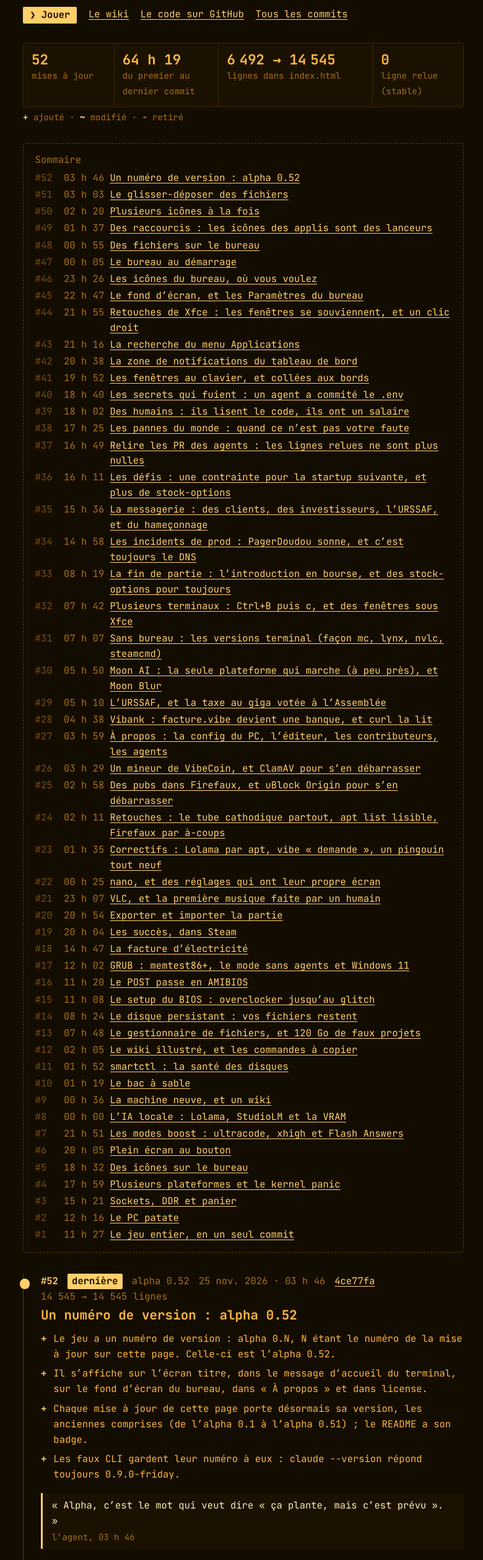
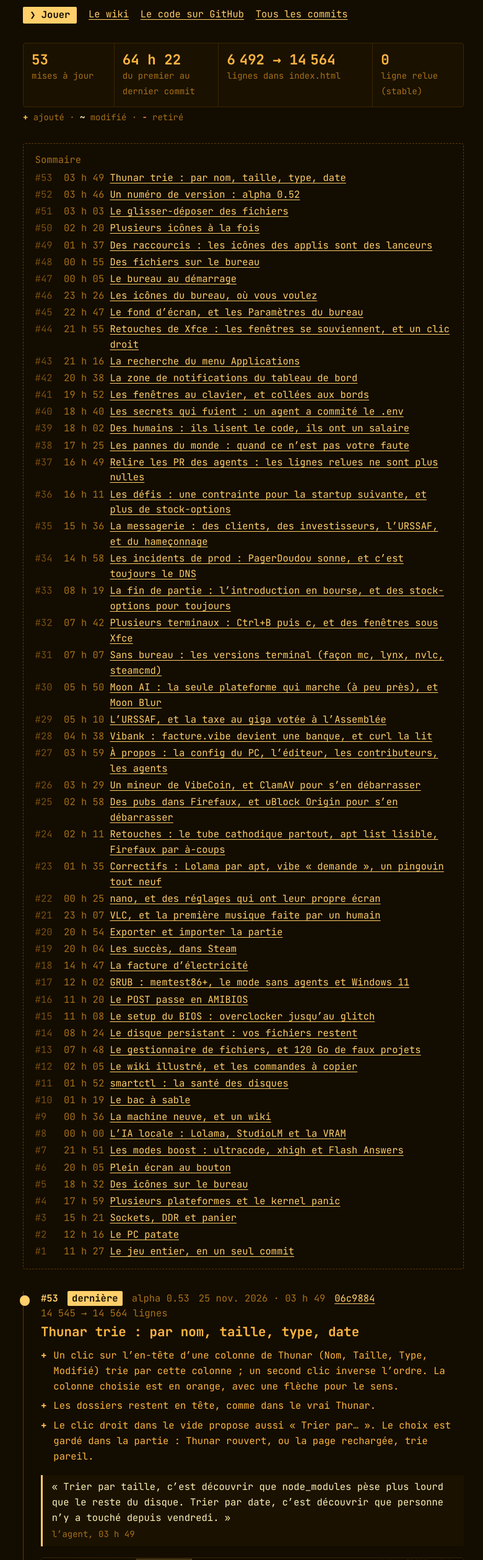
Before and after one commit to lucv78-coder/ai-devops-chaos-simulator, a plain HTML site: page nouveautes.html in a window 1280 px wide. Shown: the part 283-2800 px from the top of the page at 62% size, without its empty margins (247-1027 px from the left). Drawn offline with Linux system fonts and the light colour scheme.

Commit message:
docs: les nouveautés passent à 53, le README trie
- Mise à jour n° 53 sur la page des nouveautés : le tri de Thunar. Une capture :
  Thunar trié par taille.
- README : 84 succès, dont 20 cachés.
- Lignes du jeu : 14 545 → 14 564 (README, CONTRIBUTING, badge,
  bannière, schéma, chiffres). Lignes relues : 0.

Co-Authored-By: Claude Opus 5.5 <noreply@anthropic.com>
Claude-Session: https://claude.ai/code/session_01Ly259ZiaRJJ7AzLMxAi3nU

```diff
--- a/nouveautes.html
+++ b/nouveautes.html
@@ -137,9 +137,9 @@ footer p + p { margin-top: .5em; }
   </nav>
 
   <div class="stats" role="list" aria-label="En chiffres">
-    <div role="listitem"><b>52</b><span>mises à jour</span></div>
-    <div role="listitem"><b>64 h 19</b><span>du premier au dernier commit</span></div>
-    <div role="listitem"><b>6 492 → 14 545</b><span>lignes dans index.html</span></div>
+    <div role="listitem"><b>53</b><span>mises à jour</span></div>
+    <div role="listitem"><b>64 h 22</b><span>du premier au dernier commit</span></div>
+    <div role="listitem"><b>6 492 → 14 564</b><span>lignes dans index.html</span></div>
     <div role="listitem"><b>0</b><span>ligne relue (stable)</span></div>
   </div>
   <p class="legend"><b class="p">+</b> ajouté · <b class="t">~</b> modifié · <b class="m">−</b> retiré</p>
@@ -147,6 +147,7 @@ footer p + p { margin-top: .5em; }
   <nav class="toc" aria-labelledby="toc-t">
     <h2 id="toc-t">Sommaire</h2>
     <ol>
+      <li><span class="n">#53</span><time datetime="2026-11-25T03:49">03 h 49</time><a href="#tri-thunar">Thunar trie : par nom, taille, type, date</a></li>
       <li><span class="n">#52</span><time datetime="2026-11-25T03:46">03 h 46</time><a href="#version">Un numéro de version : alpha 0.52</a></li>
       <li><span class="n">#51</span><time datetime="2026-11-25T03:03">03 h 03</time><a href="#glisser-deposer">Le glisser-déposer des fichiers</a></li>
       <li><span class="n">#50</span><time datetime="2026-11-25T02:20">02 h 20</time><a href="#multiselection">Plusieurs icônes à la fois</a></li>
@@ -202,8 +203,22 @@ footer p + p { margin-top: .5em; }
     </ol>
   </nav>
 
-  <article class="maj latest" id="version" aria-labelledby="t52">
-    <p class="meta"><span class="n">#52</span><span class="new">dernière</span><span class="v">alpha 0.52</span><time datetime="2026-11-25T03:46">25 nov. 2026 · 03 h 46</time><a href="https://github.com/lucv78-coder/ai-devops-chaos-simulator/commit/4ce77fa">4ce77fa</a><span>14 545 → 14 545 lignes</span></p>
+  <article class="maj latest" id="tri-thunar" aria-labelledby="t53">
+    <p class="meta"><span class="n">#53</span><span class="new">dernière</span><span class="v">alpha 0.53</span><time datetime="2026-11-25T03:49">25 nov. 2026 · 03 h 49</time><a href="https://github.com/lucv78-coder/ai-devops-chaos-simulator/commit/06c9884">06c9884</a><span>14 545 → 14 564 lignes</span></p>
+    <h2 id="t53"><a href="#tri-thunar">Thunar trie : par nom, taille, type, date</a></h2>
+    <ul>
+      <li>Un clic sur l’en-tête d’une colonne de Thunar (Nom, Taille, Type, Modifié) trie par cette colonne ; un second clic inverse l’ordre. La colonne choisie est en orange, avec une flèche pour le sens.</li>
+      <li>Les dossiers restent en tête, comme dans le vrai Thunar.</li>
+      <li>Le clic droit dans le vide propose aussi « Trier par… ». Le choix est gardé dans la partie : Thunar rouvert, ou la page rechargée, trie pareil.</li>
+    </ul>
+    <blockquote>« Trier par taille, c’est découvrir que node_modules pèse plus lourd que le reste du disque. Trier par date, c’est découvrir que personne n’y a touché depuis vendredi. »<cite>l’agent, 03 h 49</cite></blockquote>
+    <div class="shots">
+      <figure><a href="assets/screen-tri-thunar.png" title="Voir en grand"><img src="assets/screen-tri-thunar.png" width="900" height="540" loading="lazy" alt="Thunar trié par taille : l’en-tête « Taille ▲ » en orange, les dossiers en tête, puis les fichiers du plus petit au plus gros."></a><figcaption>Thunar, trié par taille.</figcaption></figure>
+    </div>
+  </article>
+
+  <article class="maj" id="version" aria-labelledby="t52">
+    <p class="meta"><span class="n">#52</span><span class="v">alpha 0.52</span><time datetime="2026-11-25T03:46">25 nov. 2026 · 03 h 46</time><a href="https://github.com/lucv78-coder/ai-devops-chaos-simulator/commit/4ce77fa">4ce77fa</a><span>14 545 → 14 545 lignes</span></p>
     <h2 id="t52"><a href="#version">Un numéro de version : alpha 0.52</a></h2>
     <ul>
       <li>Le jeu a un numéro de version : alpha 0.N, N étant le numéro de la mise à jour sur cette page. Celle-ci est l’alpha 0.52.</li>
@@ -213,7 +228,7 @@ footer p + p { margin-top: .5em; }
     </ul>
     <blockquote>« Alpha, c’est le mot qui veut dire « ça plante, mais c’est prévu ». »<cite>l’agent, 03 h 46</cite></blockquote>
     <div class="shots">
-      <figure><a href="assets/screen-version.png" title="Voir en grand"><img src="assets/screen-version.png" width="900" height="540" loading="lazy" alt="L’écran titre du jeu : le logo, le menu, et en bas « joueur : dev · alpha 0.52 »."></a><figcaption>L’alpha 0.52, sur l’écran titre.</figcaption></figure>
+      <figure><a href="assets/screen-version.png" title="Voir en grand"><img src="assets/screen-version.png" width="900" height="540" loading="lazy" alt="L’écran titre du jeu : le logo, le slogan, « joueur : dev · alpha 0.52 », puis le menu."></a><figcaption>L’alpha 0.52, sur l’écran titre.</figcaption></figure>
     </div>
   </article>
 
```
Also changed, not shown: assets/architecture.svg, assets/badges/relues.svg, assets/badges/version.svg, assets/banner.svg, assets/readme/stats.svg, 2 other files.
